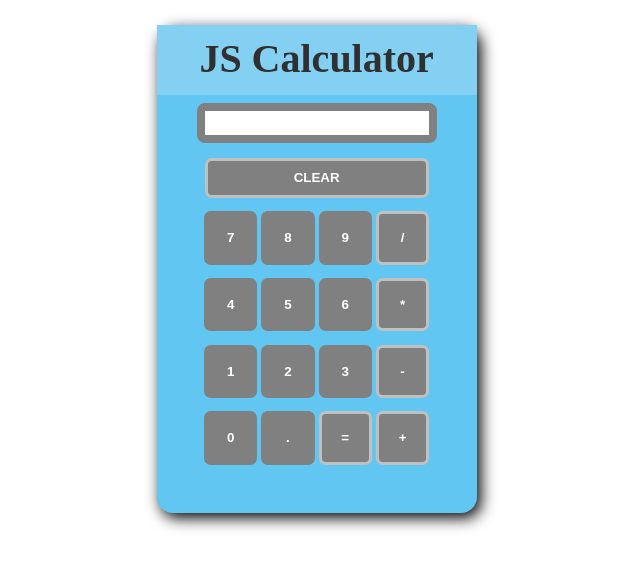
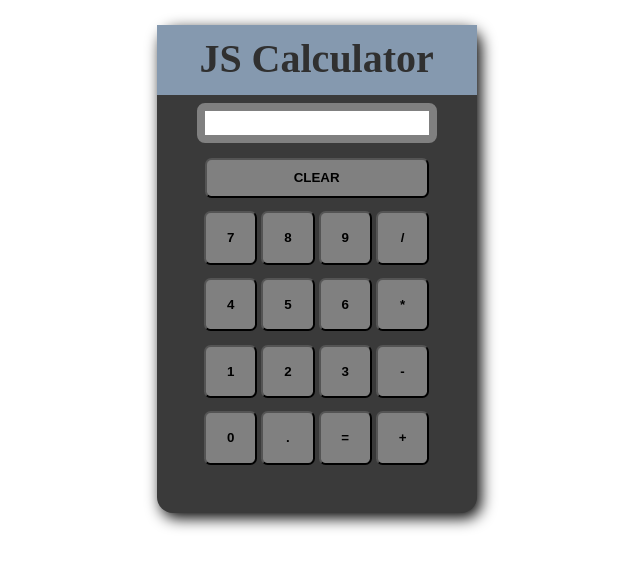
Before and after one commit to plasmadice/js-calculator, a plain HTML site: page index.html in a window 1280 px wide. Shown: the whole page, without its empty margins (357-997 px from the left). Drawn offline with Linux system fonts and the light colour scheme.

Commit message:
12/24/17 - Fixed clear button, changed colors, added hover effect on buttons

```diff
--- a/index.html
+++ b/index.html
@@ -9,7 +9,7 @@
                     <div id='header'>JS Calculator</div>
                     <input readonly id='result_field'></input>
                 <div>
-                    <button class='display'id='larger' onclick='erase()'>CLEAR</button>
+                    <button id='larger'onclick='erase()'>CLEAR</button>
                 </div>
                 <div>
                     <button class='display'>7</button>
--- a/styles/style.css
+++ b/styles/style.css
@@ -8,7 +8,7 @@
 #calculator {
     height: 30.5em;
     width: 20em;
-    background-color: #61c6f1;
+    background-color: #3a3a3a;
     text-align:center;
     border-radius: 1%;
     box-shadow:4px 5px 15px #000000;
@@ -19,7 +19,7 @@
     font-size: 250%;
     font-weight: bold;
     height: 1.5em;
-    background-color: #83d0f2;
+    background-color: #8599af;
     color: rgb(48, 48, 48);
     margin-bottom: .2em;
     padding-top: .25em;
@@ -46,19 +46,17 @@ button {
     width: 4em;
     margin-top: 1em;
     background-color: gray;
-    border: solid;
-    border-color: grey;
     border-radius: .5em;
     font-weight: bold;
-    color: white;
+    transition: background .25s ease-in-out;
+}
+
+button:hover {
+    cursor: pointer;
+    background-color: silver;
 }
 
 #larger {
     width: 70%;
     height: 3em;
-    border-color: silver;
 }
-
-#operator {
-  border-color: silver;
-}
```
Also changed, not shown: 1 other file.
